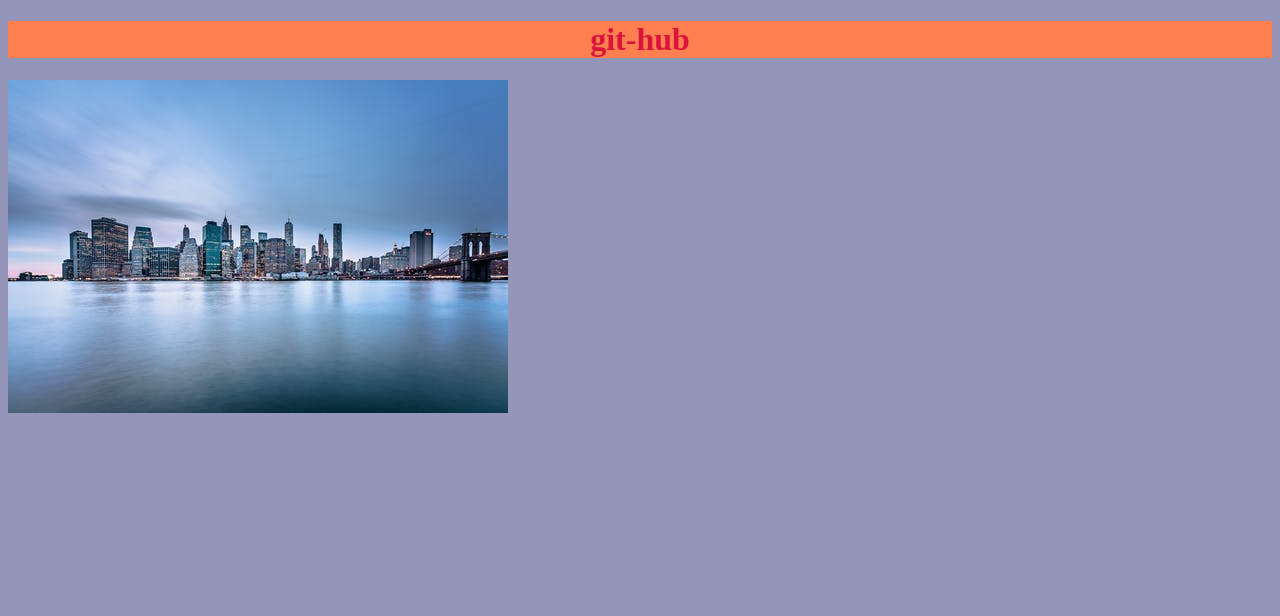
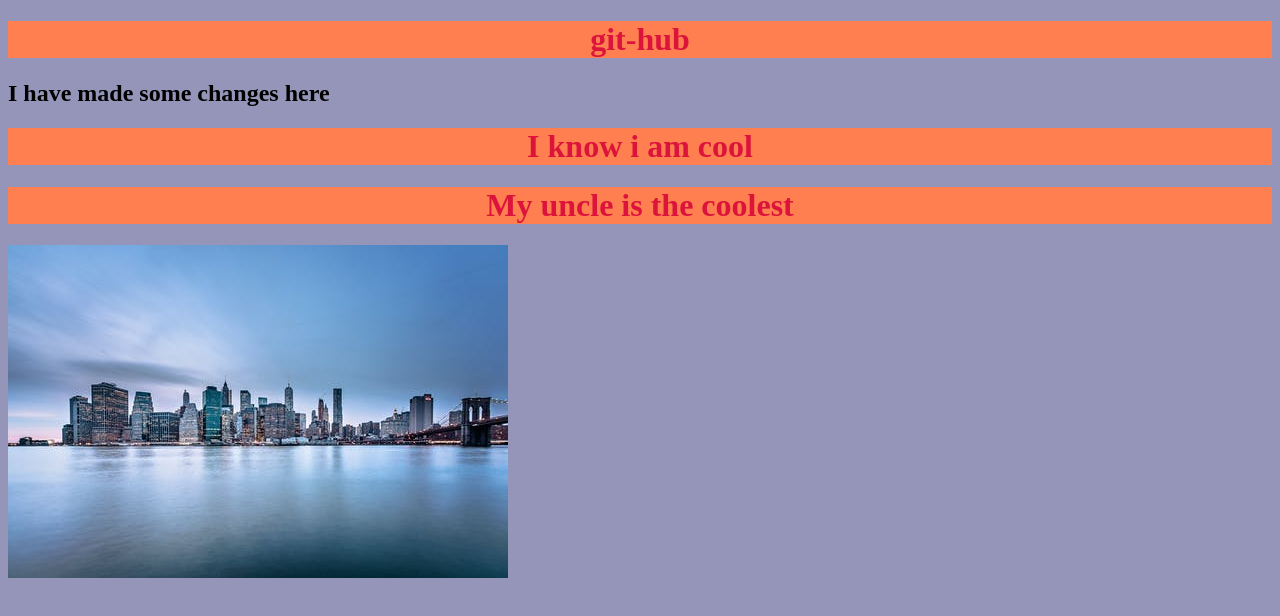
Before and after one commit to Yasa-Rahman/first-repository, a plain HTML site: page index.html in a window 1280 px wide. Drawn offline with Linux system fonts and the light colour scheme.

Commit message:
SHOWRAB CHACCHU MADE SOME CHANGES

```diff
--- a/index.html
+++ b/index.html
@@ -10,11 +10,10 @@
 <link rel="stylesheet" href="style.css">
 
 <body>
-
-
-
-
     <h1>git-hub</h1>
+    <h2>I have made some changes here</h2>
+    <h1>I know i am cool </h1>
+    <h1>My uncle is the coolest</h1>
 
 <img src="manhattan-2.jpeg" alt="HI">
 
```
